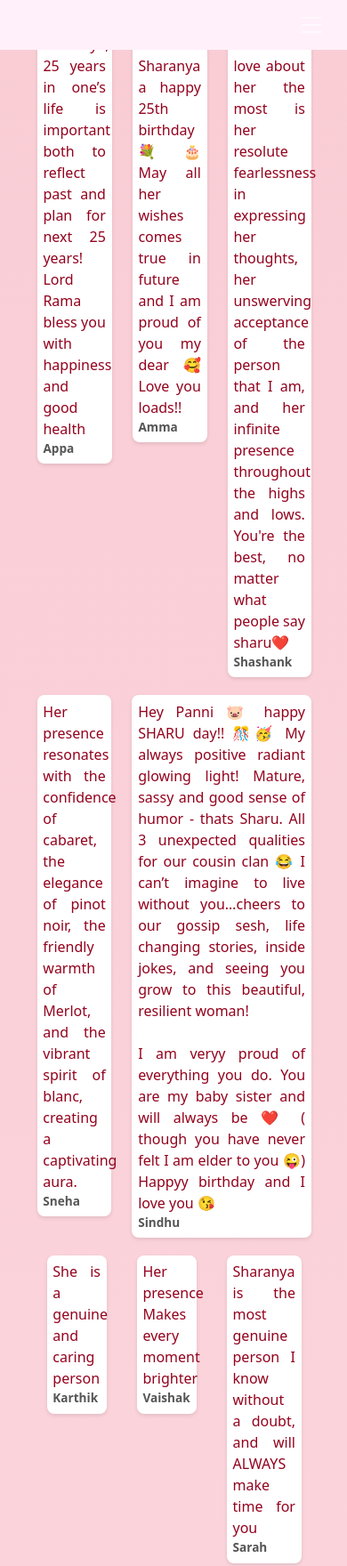
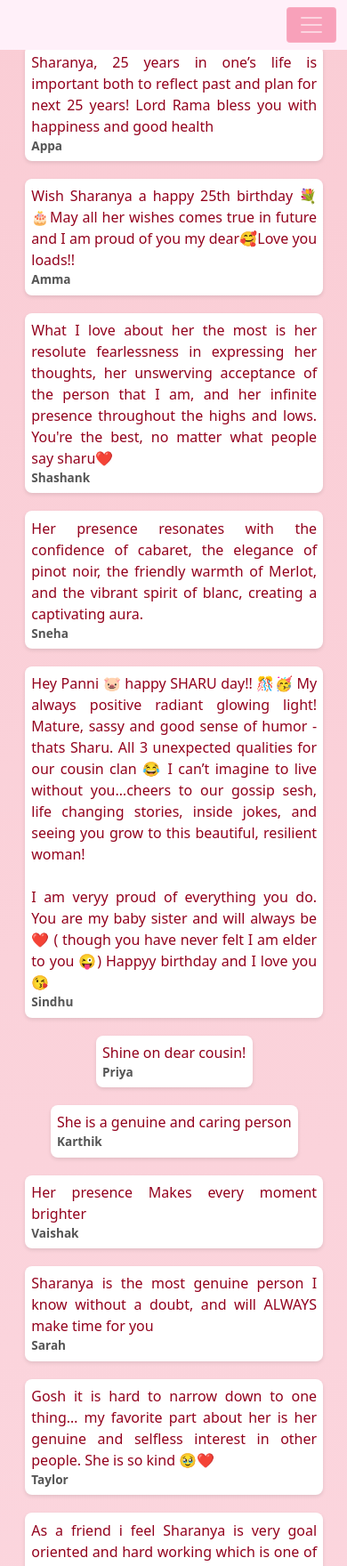
Before and after one commit to Pandani07/Sharu, a website: page messages.html in a window 390 px wide. Shown: the top 1760 px of the page at 89% size. Drawn offline with nearby package versions, Linux system fonts and the light colour scheme.

Commit message:
Sike133wwws1

```diff
--- a/app.css
+++ b/app.css
@@ -12,6 +12,33 @@ body{
     background: linear-gradient( #facdd5, #ffebf3);
     color: #93021d; /* Dark text color */
     /* background-color: #e1aec5; */
+}
+
+
+@media only screen and (max-width: 600px) {
+
+  .main{
+    margin-top: 5%;
+  }
+
+  .left .right{
+    margin: 5%;
+  }
+
+  .messages-div> div {
+    width: 100%; /* Make cards take up full width */
+    max-width: fit-content;
+  }
+
+  .gallery{
+    margin-top: 7rem;
+  }
+
+}
+
+
+.navbar-toggler{
+  border-color: rgb(255, 152, 221); background-color: #f8a1ba;
 }
 
 .main{
@@ -29,6 +56,7 @@ body{
     height: 70vh;
 }
 
+
 nav{
     position: fixed;
     top: 0px;
@@ -38,6 +66,7 @@ nav{
     background-color: #fff0f9;
 
 }
+
 
 .nav-link{
     color: #fe3b72;
@@ -140,7 +169,7 @@ nav{
 }
 
 .messages-div{
-  width: 90%;
+  width: 95%;
   padding: 2%;
   margin: 2%;
   display: flex;
@@ -163,14 +192,21 @@ nav{
   height: 35%;
   max-height: fit-content;
   box-sizing: border-box;
-
+  padding: 2%;
   text-align: justify;
   text-justify: inter-word;
 }
 
+.Priya{
+  width: 18%;
+}
 
 .Karthik{
-  width: 20%;
+  width: 18%;
+}
+
+.Sarah{
+  width:20%
 }
 
 .Shashank{
@@ -236,8 +272,8 @@ nav{
 }
 
 .Bala{
-  width: 70%;
-  max-width: 70%;
+  width: 55%;
+  max-width: 55%;
   height: 35%;
   max-height: 40%;
 }
--- a/script.js
+++ b/script.js
@@ -19,7 +19,10 @@ const messages = [
     sender: "Sindhu",
     text: "Hey Panni 🐷 happy SHARU day!! 🎊🥳 My always positive radiant glowing light! Mature, sassy and good sense of humor - thats Sharu. All 3 unexpected qualities for our cousin clan 😂 I can’t imagine to live without you…cheers to our gossip sesh, life changing stories, inside jokes, and seeing you grow to this beautiful, resilient woman! <br><br>I am veryy proud of everything you do. You are my baby sister and will always be ❤️ ( though you have never felt I am elder to you 😜) Happyy birthday and I love you 😘",
   },
-
+  {
+    sender: "Priya",
+    text: "Shine on dear cousin!"
+  },
   {
     sender: "Karthik",
     text: "She is a genuine and caring person"
@@ -66,7 +69,7 @@ const messages = [
   },
   {
     sender: "Pooa",
-    text: " I wish Sharanya many happy, healthy and prosperous returns of the day. Sharanya is such a nice homely loving girl with a golden heart who cares for family values, relationships.She’s a brave, focused girl. I admire her achievements facing all hardships in a foreign land. God bless her with long happy, healthy peaceful and prosperous life. Please convey my Best wishes to her. "
+    text: " I wish Sharanya many happy, healthy and prosperous returns of the day. I have known Sharanya for past 5-6 years and I am happy for Anu to have such a beautiful human being as partner. In the bugging I used to consider her as Anu’s one of the girl friends. Sharanya is such a nice homely loving girl with a golden heart who cares for family values, relationships.She’s a brave, focused girl. I admire her achievements facing all hardships in a foreign land. God bless her with long happy, healthy peaceful and prosperous life. Please convey my Best wishes to her. "
   },
   {
     sender: "Mahesh",
@@ -104,6 +107,10 @@ const messages = [
     text: "Dear Counsellor. Wishing u a warm and fun filled birthday. You have a a great year with lots of interesting patients and more sightseeing.  Have fun, Raja"
   },
   {
+    sender: "Rajeev",
+    text: "So our bday wishes to this lovely looking girl whom I have seen from her childhood days, now pursuing her counselling career to make it best for her. Let u sail across this in your suitable way and come out with all flying colours...happy bday dear once again, love and kisses from us all..😘👏👍🏽"
+  },
+  {
     sender: "Bala",
     text: "It's difficult to ask someone to describe the best thing about their best friend. Because everything about Sharanya is the best. She's kind, independent, empathetic but stands up for herself and so much more. I am truly lucky to have met her and to grow up with her because I can see just how far she's come and I'm so proud of her. :) <br><br> I love you, Sharu. I know we grew up reading numerous books and watching countless romcoms that had a Happily Ever After and Greatest Love Story, but having you in my life, unflinchingly in my corner makes me think that our friendship is no less than the romance in these stories. And we can be like Lilly and Mia as we live out our own happily ever afters. ❣️ <br><br> Cannot wait to see you again and I miss you. 😭❤️ Loads and loads of love as you turn 25, and officially become a fully grown adult with a fully developed prefrontal cortex. ❤️❤️❤️"
   },
```
Also changed, not shown: index.html (+11 -6 lines), img/ani1.jpg (added), img/priya.jpeg (added), img/priya.jpg (added), img/priya2.jpeg (added), img/raja.jpg (added), 2 other files.
